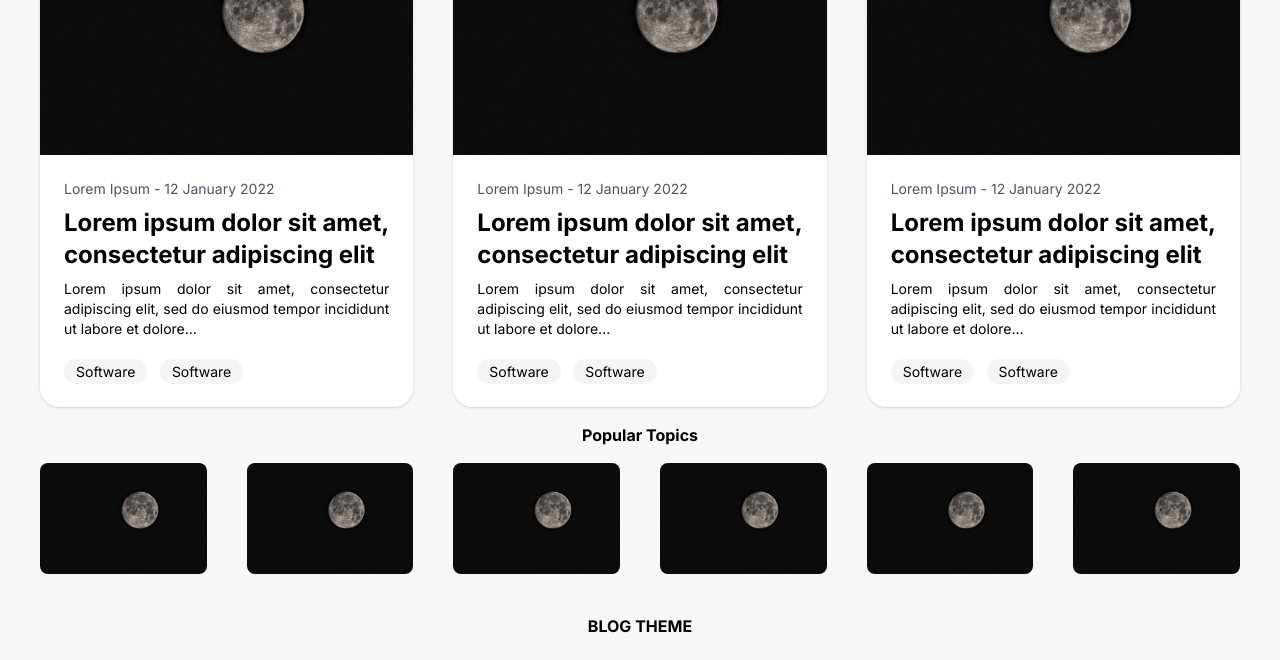
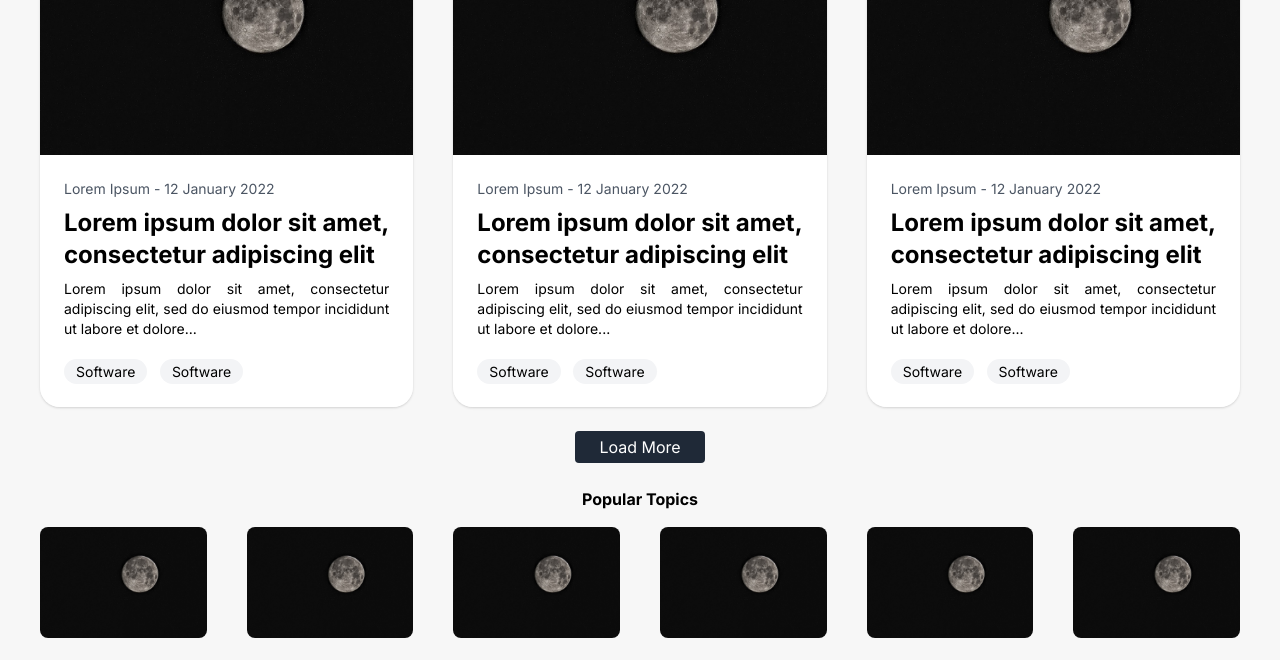
Before and after one commit to musabalki/tailwind-css-project, a website: page src/index.html in a window 1280 px wide. Shown: the part 759-1419 px from the top of the page. Drawn offline with Linux system fonts and the light colour scheme.

Commit message:
Add load more button

```diff
--- a/src/index.html
+++ b/src/index.html
@@ -116,6 +116,9 @@
                 </div>
             </div>
         </div>
+        <div class="text-center flex justify-center my-6">
+            <p class="bg-gray-800 cursor-pointer px-6 py-1 rounded text-white">Load More</p>
+        </div>
 
     </div>
     <div class="container">
```
Also changed, not shown: dist/output.css.
